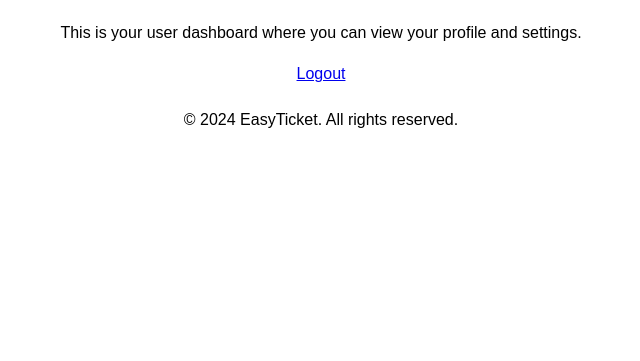
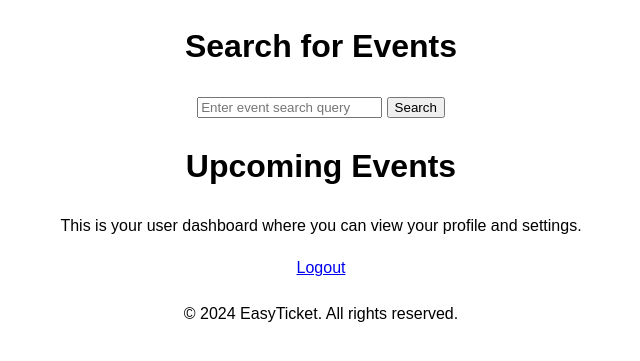
Before and after one commit to Krwaheed/EasyTicket, a Flask app: template templates/user-dashboard.html in a window 1280 px wide. Shown: the part 184-545 px from the top of the page, without its empty margins (319-959 px from the left). Run offline with Flask 3, Linux system fonts and the light colour scheme; the template is opened without the code that fills it, so the values that code supplies are empty.

Commit message:
user dashboard changed to have api and backend api call but html and css needs to be fixed because user dashbaord should have a bigger search and leave room for recommended events  and other things added to userdashboard

```diff
--- a/app.py
+++ b/app.py
@@ -58,14 +58,53 @@ def login():
     return render_template('index.html')
 
 
-@app.route('/user-dashboard')
+#*************API*************
+def fetch_real_time_events(query="Concerts in San-Francisco"):
+    import requests
+    url = "https://real-time-events-search.p.rapidapi.com/search-events"
+
+    querystring = {
+        "query": query,
+        "date": "any",
+        "is_virtual": "false",
+        "start": "0"
+    }
+
+    headers = {
+        "x-rapidapi-key": "466b2032ecmsh1ce2fa73d82434fp180e14jsnc743ba29a543",
+        "x-rapidapi-host": "real-time-events-search.p.rapidapi.com"
+    }
+
+    response = requests.get(url, headers=headers, params=querystring)
+
+    if response.status_code == 200:
+        return response.json()  # Return the JSON response
+    else:
+        return None
+
+
+
+@app.route('/user-dashboard', methods=['GET', 'POST'])
 def user_dashboard():
-    if 'username' in session:
-        return render_template('user-dashboard.html', username=session['username'])
-    else:
+    if 'username' not in session:
         return redirect(url_for('login'))
 
+    # Handle the event search query either from the form or use default
+    query = request.form.get('query') if request.method == 'POST' else "Concerts in San-Francisco"
 
+    # Fetch events based on the search query
+    events_data = fetch_real_time_events(query)
+
+    if events_data:
+        events = events_data.get('data', [])
+    else:
+        events = []  # Default to an empty list if fetch fails
+
+    # Render the dashboard template with events data
+    return render_template('user-dashboard.html', username=session['username'], events=events, query=query)
+
+
+#************ sing up for user*************
 @app.route('/signup', methods=['GET', 'POST'])
 def signup():
     if request.method == 'POST':
@@ -90,6 +129,8 @@ def signup():
 def logout():
     session.pop('username', None)  # Remove username from session
     return redirect(url_for('home'))
+
+#********************** Admin stuff ***********************
 
 
 @app.route('/adminLogin', methods=['GET', 'POST'])
--- a/templates/user-dashboard.html
+++ b/templates/user-dashboard.html
@@ -12,6 +12,31 @@
         <p>Welcome, {{ username }}!</p>
     </header>
     <main>
+        <h1>Search for Events</h1>
+        <form action="/user-dashboard" method="POST">
+            <input type="text" name="query" placeholder="Enter event search query" value="{{ query }}">
+            <button type="submit">Search</button>
+        </form>
+
+        <h1>Upcoming Events</h1>
+        <ul>
+            {% for event in events %}
+            <li>
+                <h2>{{ event.name }}</h2>
+                <p>{{ event.description }}</p>
+                <p><strong>Start Time:</strong> {{ event.start_time }}</p>
+                <p><strong>Venue:</strong> {{ event.venue.name }}, {{ event.venue.full_address }}</p>
+                <p><strong>Tickets:</strong></p>
+                <ul>
+                    {% for ticket in event.ticket_links %}
+                    <li><a href="{{ ticket.link }}">{{ ticket.source }}</a></li>
+                    {% endfor %}
+                </ul>
+                <p><img src="{{ event.thumbnail }}" alt="{{ event.name }} thumbnail" width="200"></p>
+            </li>
+            {% endfor %}
+        </ul>
+
         <p>This is your user dashboard where you can view your profile and settings.</p>
         <a href="{{ url_for('logout') }}">Logout</a>
     </main>
```
